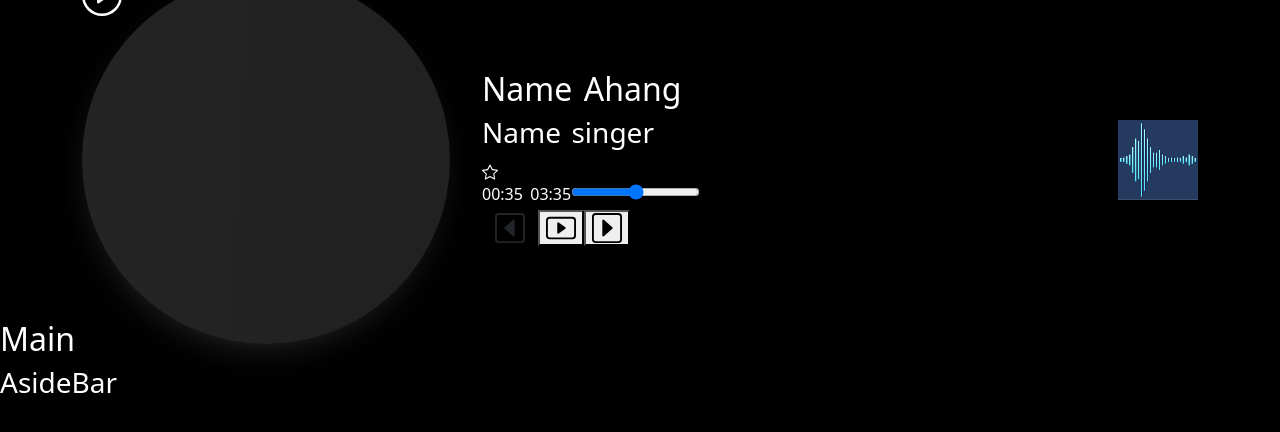
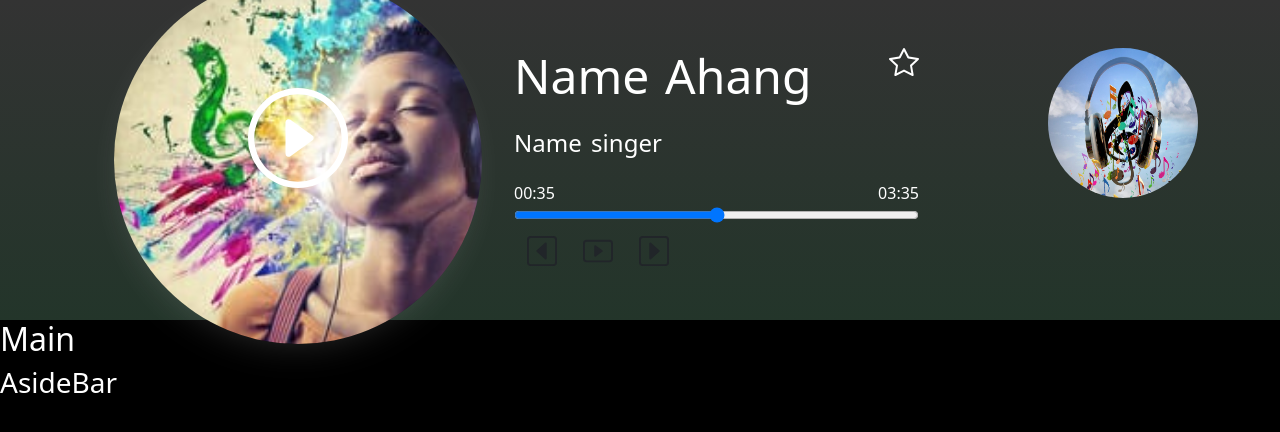
Before and after one commit to jamalshamsi1988/music-player, a React (Create React App) app in the folder music-app/: page / in a window 1280 px wide. Shown: the top 432 px of the page. Built offline with nearby package versions, Linux system fonts and the light colour scheme.

Commit message:
added style

```diff
--- a/music-app/src/Components/Header.jsx
+++ b/music-app/src/Components/Header.jsx
@@ -1,19 +1,22 @@
-import logo from "./../assets/img/download-sound.png";
-import musicImg from "./../assets/img/music-img.jpg";
+import logo from "./../assets/img/right-img.jpg";
+import musicImg from "./../assets/img/image-background1.jpg";
 
 const Header = () => {
   return (
     <header>
       <article className="container h-100">
         <article className="h-100 d-flex align-items-center">
-          <section className="music-cover " style={{bacgroundImage:`url(${musicImg})`}}>
+          <section
+            className="music-cover  d-flex justify-content-center"
+            style={{ backgroundImage: `url(${musicImg})` }}
+          >
             <section className="filter-cover">
               <svg
+                className="player-svg"
                 xmlns="http://www.w3.org/2000/svg"
-                width="40"
-                height="40"
+                width="100"
+                height="100"
                 fill="currentColor"
-                class="bi bi-play-circle"
                 viewBox="0 0 16 16"
               >
                 <path d="M8 15A7 7 0 1 1 8 1a7 7 0 0 1 0 14zm0 1A8 8 0 1 0 8 0a8 8 0 0 0 0 16z" />
@@ -23,25 +26,28 @@ const Header = () => {
           </section>
 
           <section className="music-description flex-grow-1">
-            <section>
+            <section className="d-flex justify-content-between">
               <section className="music-title">
-                <h2>Name Ahang</h2>
-                <h3>Name singer</h3>
+                <h1>Name Ahang</h1>
+                <h2>Name singer</h2>
               </section>
               <svg
                 xmlns="http://www.w3.org/2000/svg"
-                width="16"
-                height="16"
+                width="30"
+                height="30"
                 fill="currentColor"
-                class="bi bi-star"
                 viewBox="0 0 16 16"
               >
                 <path d="M2.866 14.85c-.078.444.36.791.746.593l4.39-2.256 4.389 2.256c.386.198.824-.149.746-.592l-.83-4.73 3.522-3.356c.33-.314.16-.888-.282-.95l-4.898-.696L8.465.792a.513.513 0 0 0-.927 0L5.354 5.12l-4.898.696c-.441.062-.612.636-.283.95l3.523 3.356-.83 4.73zm4.905-2.767-3.686 1.894.694-3.957a.565.565 0 0 0-.163-.505L1.71 6.745l4.052-.576a.525.525 0 0 0 .393-.288L8 2.223l1.847 3.658a.525.525 0 0 0 .393.288l4.052.575-2.906 2.77a.565.565 0 0 0-.163.506l.694 3.957-3.686-1.894a.503.503 0 0 0-.461 0z" />
               </svg>
             </section>
             <section className="music-range">
-              <span>00:35</span> <span>03:35</span>
-              <input type="range" />
+              <section className="d-flex justify-content-between">
+                <span className="current-time">00:35</span>
+                <span className="full-time">03:35</span>
+              </section>
+
+              <input className="w-100" type="range" />
             </section>
             <section className="music-nav">
               <button className="btn">
@@ -50,33 +56,30 @@ const Header = () => {
                   width="30"
                   height="30"
                   fill="currentColor"
-                  class="bi bi-caret-left-square"
                   viewBox="0 0 16 16"
                 >
                   <path d="M14 1a1 1 0 0 1 1 1v12a1 1 0 0 1-1 1H2a1 1 0 0 1-1-1V2a1 1 0 0 1 1-1h12zM2 0a2 2 0 0 0-2 2v12a2 2 0 0 0 2 2h12a2 2 0 0 0 2-2V2a2 2 0 0 0-2-2H2z" />
                   <path d="M10.205 12.456A.5.5 0 0 0 10.5 12V4a.5.5 0 0 0-.832-.374l-4.5 4a.5.5 0 0 0 0 .748l4.5 4a.5.5 0 0 0 .537.082z" />
                 </svg>
               </button>
-              <button>
+              <button className="btn">
                 <svg
                   xmlns="http://www.w3.org/2000/svg"
                   width="30"
                   height="30"
                   fill="currentColor"
-                  class="bi bi-play-btn"
                   viewBox="0 0 16 16"
                 >
                   <path d="M6.79 5.093A.5.5 0 0 0 6 5.5v5a.5.5 0 0 0 .79.407l3.5-2.5a.5.5 0 0 0 0-.814l-3.5-2.5z" />
                   <path d="M0 4a2 2 0 0 1 2-2h12a2 2 0 0 1 2 2v8a2 2 0 0 1-2 2H2a2 2 0 0 1-2-2V4zm15 0a1 1 0 0 0-1-1H2a1 1 0 0 0-1 1v8a1 1 0 0 0 1 1h12a1 1 0 0 0 1-1V4z" />
                 </svg>{" "}
               </button>
-              <button>
+              <button className="btn">
                 <svg
                   xmlns="http://www.w3.org/2000/svg"
                   width="30"
                   height="30"
                   fill="currentColor"
-                  class="bi bi-caret-right-square"
                   viewBox="0 0 16 16"
                 >
                   <path d="M14 1a1 1 0 0 1 1 1v12a1 1 0 0 1-1 1H2a1 1 0 0 1-1-1V2a1 1 0 0 1 1-1h12zM2 0a2 2 0 0 0-2 2v12a2 2 0 0 0 2 2h12a2 2 0 0 0 2-2V2a2 2 0 0 0-2-2H2z" />
@@ -85,8 +88,13 @@ const Header = () => {
               </button>
             </section>
           </section>
-          <section className="main-logo">
-            <img src={logo} width="80" height="80" />
+          <section className="main-logo h-100 pt-5 align-items-strat w-25 d-flex justify-content-end">
+            <img
+              src={logo}
+              width="150"
+              height="150"
+              style={{ borderRadius: "50%" }}
+            />
           </section>
         </article>
       </article>
--- a/music-app/src/assets/styles/_header.scss
+++ b/music-app/src/assets/styles/_header.scss
@@ -1,13 +1,26 @@
 header{
-    background-color: liner-gradient(180deg,#333333 0%,#23352A 100%);
+    background: linear-gradient(180deg,#333333 0%,#23352A 100%);
     height: 40vh;
     .music-cover{
         width: 23rem;
         height: 23rem;
         border-radius: 50%;
-        background: linear-gradient(273.39deg,#212121 12.49%,#242424);
+        background: linear-gradient(273.39deg,#212121 12.49%,#242424 12.49%,#32754A 90.33%);
         box-shadow: -2px 13px 45px -24px rgba(242,242,242,0.3);
-        margin-right: 2rem;
-        background-size: cover;
+        margin: 2rem;
+        background-size:cover;
+        .player-svg{
+            margin-top:7rem ;
+
+        }
+    }
+    .music-description{
+        h1{
+            font-size: 3rem;
+        }
+        h2{
+            font-size: 1.5rem;
+            line-height: 250%;
+        }
     }
 }
```
Also changed, not shown: music-app/src/assets/img/image-background1.jpg (added), music-app/src/assets/img/right-img.jpg (added).
